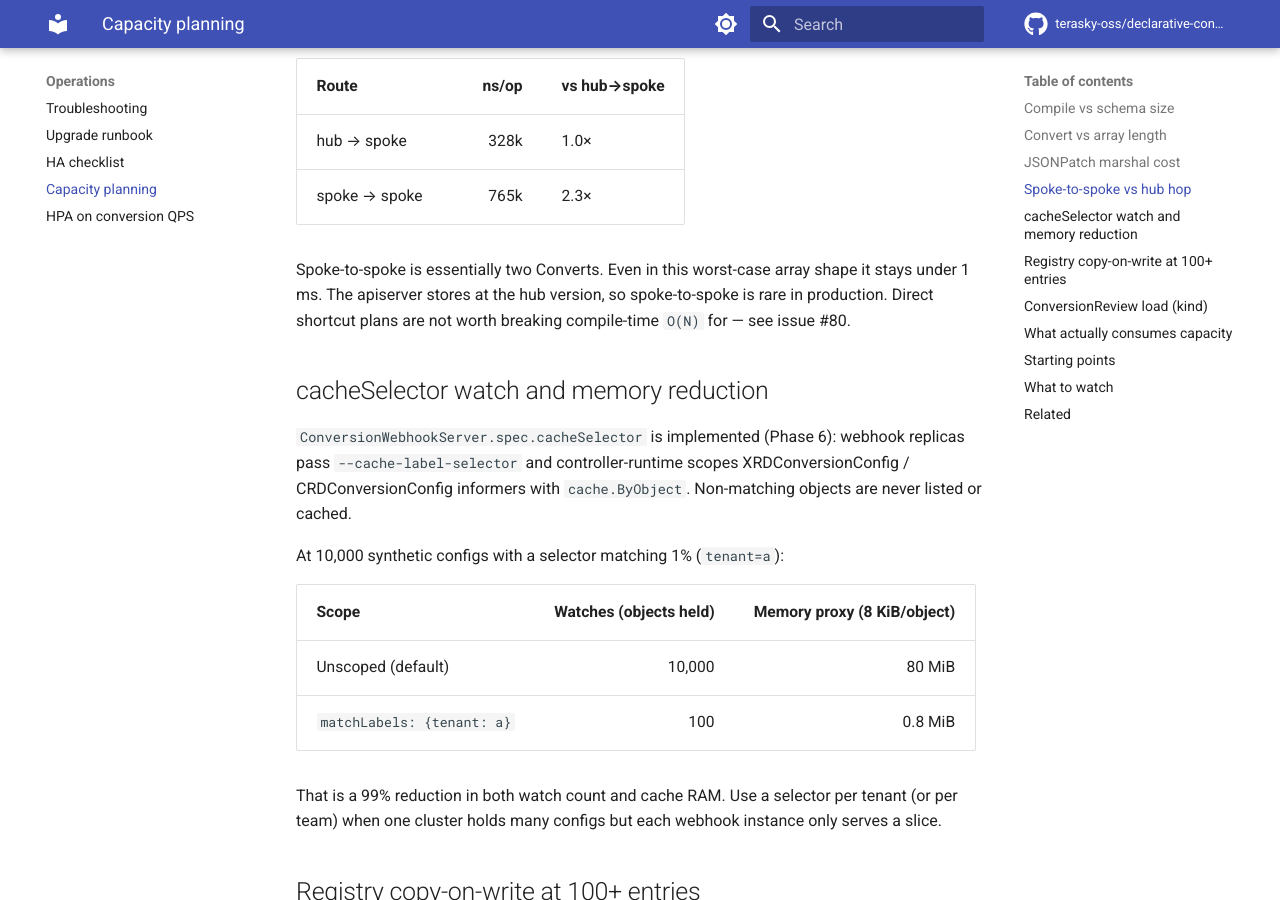
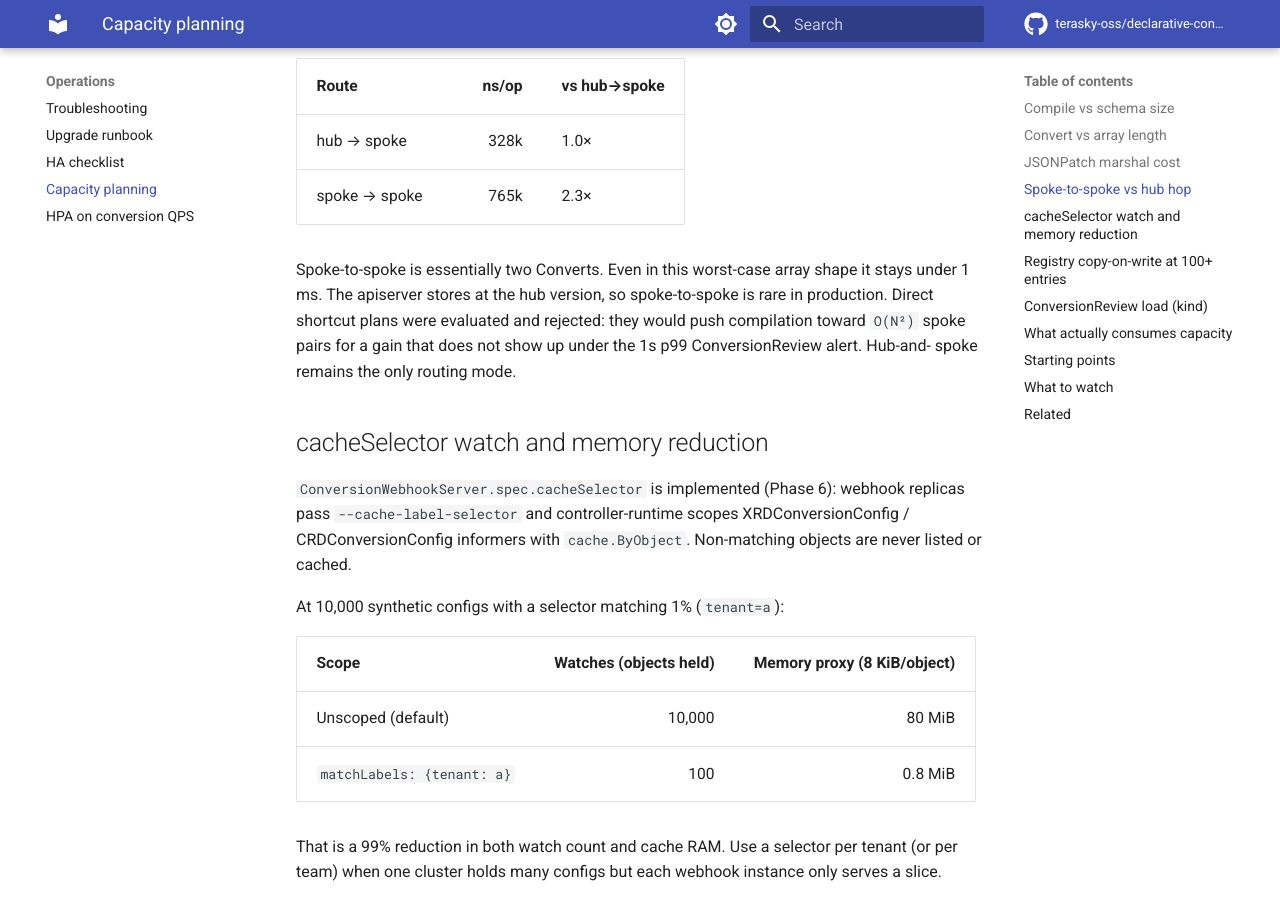
Before and after one commit to TeraSky-OSS/declarative-conversion-operator, an MkDocs documentation site: the page built from docs/operations/capacity.md, in a window 1280 px wide and 900 px high, scrolled down 2013 px. Built offline with MkDocs 1.6.1 and Material for MkDocs 9.7.7, drawn with Linux system fonts in a browser that asks for light colours; comment, search, counter and statistics services are not loaded.

Commit message:
docs: keep hub-and-spoke routing; skip spoke-to-spoke shortcuts
Benchmarks show the extra hop is ~2.3× a single Convert and still
sub-millisecond, so compile stays O(N) rather than pairwise O(N²).

```diff
--- a/docs/operations/capacity.md
+++ b/docs/operations/capacity.md
@@ -70,8 +70,10 @@ pairwise). For a 1000-element `forEach` object:
 
 Spoke-to-spoke is essentially two Converts. Even in this worst-case array
 shape it stays under 1 ms. The apiserver stores at the hub version, so
-spoke-to-spoke is rare in production. Direct shortcut plans are not worth
-breaking compile-time `O(N)` for — see issue #80.
+spoke-to-spoke is rare in production. Direct shortcut plans were evaluated
+and rejected: they would push compilation toward `O(N²)` spoke pairs for a
+gain that does not show up under the 1s p99 ConversionReview alert. Hub-and-
+spoke remains the only routing mode.
 
 ## cacheSelector watch and memory reduction
 
```
Also changed, not shown: docs/limitations.md (+1 -1 lines), 1 other file.
